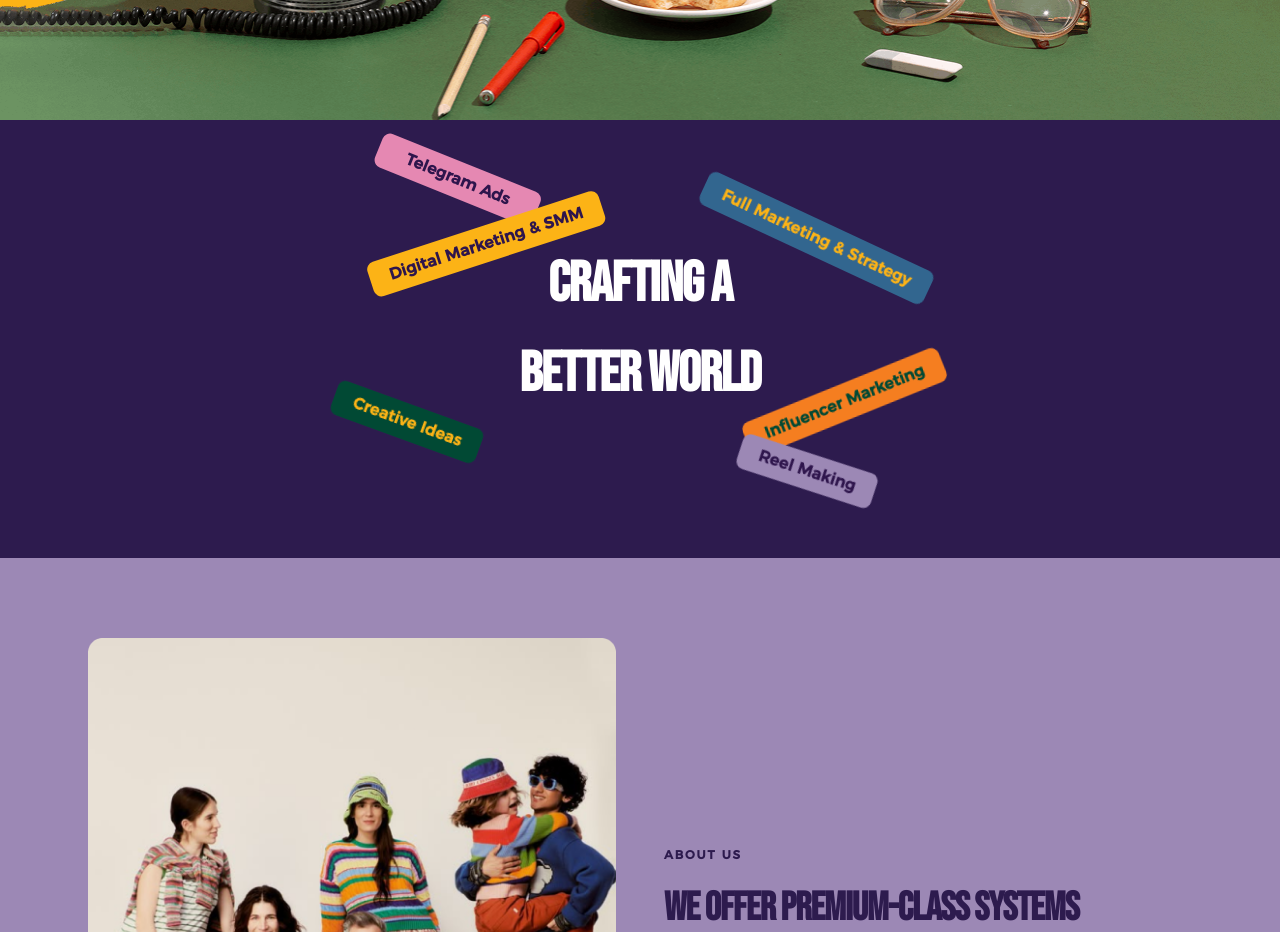
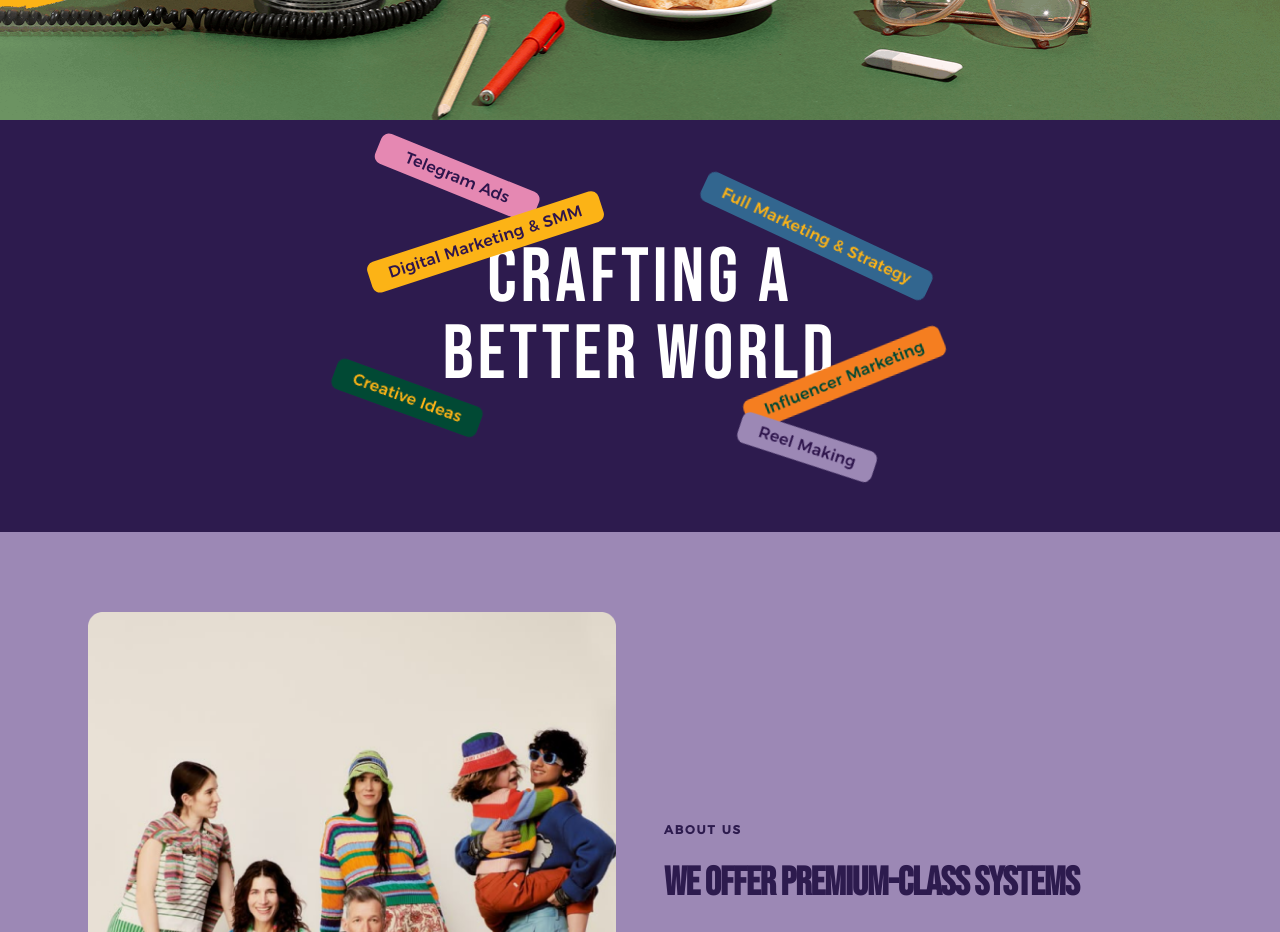
Before and after one commit to Birdman1104/pick-agency, a Vue app: page / in a window 1280 px wide. Shown: the part 1360-2292 px from the top of the page. Built offline with nearby package versions, Linux system fonts and the light colour scheme.

Commit message:
Minor fixes.

```diff
--- a/src/components/CraftingSection.vue
+++ b/src/components/CraftingSection.vue
@@ -133,15 +133,17 @@ const boxConfig = {
 
 .crafting__title {
   position: relative;
-  font-size: clamp(2rem, 5vw, 3.5rem);
-  font-weight: 800;
+  font-size: clamp(2.2rem, 6vw, 5rem);
+  font-weight: 400;
   color: var(--color-white);
   text-align: center;
   margin-bottom: 48px;
-  letter-spacing: -0.02em;
+  letter-spacing: 0.05em;
   word-wrap: break-word;
   display: flex;
   flex-direction: column;
+  line-height: 1;
+  gap: 0;
 }
 
 @media screen and (max-width: 500px) {
--- a/src/components/CraftingTag.vue
+++ b/src/components/CraftingTag.vue
@@ -1,5 +1,5 @@
 <script setup>
-import { TAG_COLORS } from '../data/tagColors'
+import { TAG_COLORS } from '../data/tagColors';
 
 defineProps({
   tag: {
@@ -16,25 +16,20 @@ defineEmits(['click'])
 </script>
 
 <template>
-  <div
-    class="crafting__tag"
-    :class="tagClasses"
-    :style="{
-      background: TAG_COLORS[tag.color]?.background,
-      color: TAG_COLORS[tag.color]?.color,
-    }"
-    @click="$emit('click', tag)"
-  >
+  <div class="crafting__tag" :class="tagClasses" :style="{
+    background: TAG_COLORS[tag.color]?.background,
+    color: TAG_COLORS[tag.color]?.color,
+  }" @click="$emit('click', tag)">
     {{ tag.text }}
   </div>
 </template>
 
 <style scoped>
 .crafting__tag {
-  padding: 5px 20px;
+  padding: 8px 20px;
   font-size: 1rem;
   font-family: var(--font-body);
-  font-weight: 600;
+  font-weight: 300;
   letter-spacing: 0.0075em;
   border-radius: 8px;
   transform: rotate(var(--rotation, 0deg));
@@ -47,7 +42,7 @@ defineEmits(['click'])
 }
 
 @media screen and (max-width: 500px),
-  (min-width: 300px) and (max-width: 800px) {
+(min-width: 300px) and (max-width: 800px) {
   .crafting__tag {
     font-size: 10px;
   }
--- a/src/components/Footer.vue
+++ b/src/components/Footer.vue
@@ -128,7 +128,7 @@ onUnmounted(() => {
 
 .footer__smiley-wrap {
   position: absolute;
-  right: 0;
+  right: 120px;
   top: -100px;
   width: 48px;
   height: 48px;
@@ -172,7 +172,7 @@ onUnmounted(() => {
   }
 
   50% {
-    top: -50px;
+    top: -70px;
   }
 }
 
```
